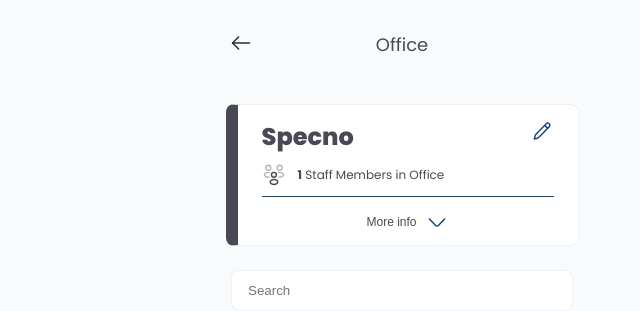
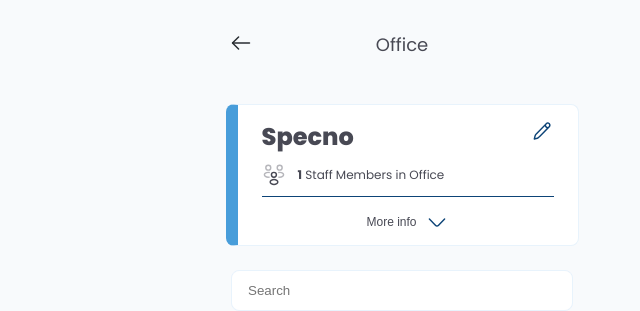
Before and after one commit to RicardoRonan/office-management-app, a Vue app: page /office/1 in a window 1280 px wide. Shown: the top 311 px of the page, without its empty margins (238-878 px from the left). Built offline with nearby package versions, Linux system fonts and the light colour scheme; data requests are answered from the project's data file.

Commit message:
add db.json file , hooked all crud to save and load from json files

```diff
--- /dev/null
+++ b/db.json
@@ -0,0 +1,111 @@
+{
+  "offices": [
+    {
+      "id": 1,
+      "OfficeName": "Specno",
+      "PhysicalAddress": "test place",
+      "EmailAddress": "info@specno.com",
+      "PhoneNumber": "082 364 9864",
+      "MaximumCapacity": "25",
+      "OfficeColor": "#489dda"
+    },
+    {
+      "id": 2,
+      "OfficeName": "Company Name",
+      "PhysicalAddress": "test place 2",
+      "EmailAddress": "info@companyname",
+      "PhoneNumber": "0745162365",
+      "MaximumCapacity": "25",
+      "OfficeColor": ""
+    },
+    {
+      "id": 3,
+      "OfficeName": "etrte",
+      "PhysicalAddress": "wrthy",
+      "EmailAddress": "email@gasfdg",
+      "PhoneNumber": "svsdsvdsv",
+      "MaximumCapacity": 25,
+      "OfficeColor": "#ffbe0b"
+    },
+    {
+      "OfficeName": "cdcsc",
+      "PhysicalAddress": "sdcsc",
+      "EmailAddress": "sdcsd@fvdv",
+      "PhoneNumber": "cdfvd",
+      "MaximumCapacity": 25,
+      "OfficeColor": "#fb5607",
+      "id": 4
+    }
+  ],
+  "workers": [
+    {
+      "id": 1,
+      "officeId": 1,
+      "FirstName": "Ricardo",
+      "LastName": "Moses",
+      "Avatar": ""
+    },
+    {
+      "id": 2,
+      "officeId": 2,
+      "FirstName": "Joshua",
+      "LastName": "Huckleberry",
+      "Avatar": ""
+    },
+    {
+      "id": 3,
+      "officeId": 2,
+      "FirstName": "John",
+      "LastName": "Doughnuts",
+      "Avatar": ""
+    },
+    {
+      "officeId": "4",
+      "FirstName": "csdcs",
+      "LastName": "csdcsc",
+      "Avatar": "/img/astronaut-peace-emote.4653552f.svg",
+      "id": 10
+    },
+    {
+      "isTrusted": true,
+      "_vts": 1739018175393,
+      "id": 19
+    },
+    {
+      "isTrusted": true,
+      "_vts": 1739018176070,
+      "id": 20
+    },
+    {
+      "isTrusted": true,
+      "_vts": 1739018177778,
+      "id": 21
+    },
+    {
+      "isTrusted": true,
+      "_vts": 1739018179178,
+      "id": 22
+    },
+    {
+      "isTrusted": true,
+      "_vts": 1739018639849,
+      "id": 23
+    },
+    {
+      "workerId": 1739020806834,
+      "officeId": 4,
+      "FirstName": "vdfvvd",
+      "LastName": "vvdvdvd",
+      "Avatar": "/img/astronaut-balloons.53352480.svg",
+      "id": 24
+    },
+    {
+      "workerId": 25,
+      "officeId": 4,
+      "FirstName": "t4ytryuk",
+      "LastName": "erhtjyt",
+      "Avatar": "/img/astronaut-balloons.53352480.svg",
+      "id": 25
+    }
+  ]
+}
--- a/src/App.vue
+++ b/src/App.vue
@@ -131,6 +131,7 @@
 }
 #app{
   padding:1rem;
+  height: 100vh;
 }
 .icon{
   width:1.5rem;
--- a/src/components/OfficeForm.vue
+++ b/src/components/OfficeForm.vue
@@ -55,7 +55,7 @@
           :key="color.hex"
           :style="{ backgroundColor: color.hex }"
           :class="{ selected: office.OfficeColor === color.hex }"
-          @click="selectColor(color)"
+          @click="selectColor(color.hex)"
           class="color-option"
         ></div>
       </div>
@@ -76,7 +76,7 @@
 </template>
 
 <script>
-import { useOfficeStore } from "../store"; // Adjust the path to your store
+import { useOfficeStore } from "../store";
 
 export default {
   props: {
@@ -97,12 +97,14 @@
             MaximumCapacity: "",
             OfficeColor: "", // Default color
           },
-      availableColors: useOfficeStore().getAvailableColors,
     };
   },
   computed: {
     isEdit() {
       return !!this.$route.params.id;
+    },
+    availableColors() {
+      return useOfficeStore().getAvailableColors;
     },
   },
   methods: {
@@ -145,6 +147,11 @@
     selectColor(color) {
       this.office.OfficeColor = color;
     },
+    created() {
+    if (this.id) {
+      this.office = this.getOfficeById(this.id);
+    }
+  },
   },
 };
 </script>
--- a/src/components/WorkerForm.vue
+++ b/src/components/WorkerForm.vue
@@ -1,24 +1,13 @@
 <template>
-  <div>
   <BaseModal v-if="show" :show="show" @close="$emit('close')">
     <div>
       <div class="modal-header">
-          <button
-            v-if="currentStep === 2"
-            @click="goBack()"
-            class="back-button"
-          >
-            <img
-              src="../assets/arrow-left.svg"
-              alt="back-button"
-              class="icon"
-            />
+        <button v-if="currentStep === 2" @click="goBack" class="back-button">
+          <img src="../assets/arrow-left.svg" alt="back-button" class="icon" />
         </button>
-          <div class="worker-heading-div">
         <h3 class="heading" :class="{ 'edit-mode': isEdit }">
           {{ isEdit ? "Edit" : "New" }} Staff Member
         </h3>
-          </div>
         <button class="close-btn" @click="$emit('close')">
           <img
             src="../assets/close-circle.svg"
@@ -27,24 +16,26 @@
           />
         </button>
       </div>
+
       <form @submit.prevent="submitForm">
         <div v-if="currentStep === 1">
-            <div class="input-div" id="worker-form-input-div">
+          <div class="input-div">
             <input
+              v-model="worker.FirstName"
               class="input"
               type="text"
-                v-model="worker.FirstName"
               placeholder="First Name"
               required
             />
             <input
+              v-model="worker.LastName"
               class="input"
               type="text"
-                v-model="worker.LastName"
               placeholder="Last Name"
               required
             />
           </div>
+
           <div class="step-indicator">
             <div
               class="dot"
@@ -57,23 +48,16 @@
               @click="setStep(2)"
             ></div>
           </div>
-            <div class="buttons-div">
           <button class="primary-button" @click="nextStep">Next</button>
         </div>
-          </div>
+
         <div v-if="currentStep === 2">
-            <div class="modal-header">
-              <label class="sub-heading" id="choose-avatar" for="avatar"
-                >Avatar</label
-              >
-            </div>
-
+          <label class="sub-heading" for="avatar">Avatar</label>
           <div id="avatar-div">
             <img
               v-for="avatar in availableAvatars"
               :key="avatar"
               :src="avatar"
-                :value="avatar"
               :class="{ selected: worker.Avatar === avatar }"
               @click="selectAvatar(avatar)"
               class="avatar-option"
@@ -91,16 +75,13 @@
               @click="setStep(2)"
             ></div>
           </div>
-            <div class="buttons-div">
           <button class="primary-button" type="submit">
-                {{ isEdit ? "UPDATE STAFF MEMBER" : "ADD STAFF MEMBER" }}
+            {{ isEdit ? "Update Staff Member" : "Add Staff Member" }}
           </button>
-            </div>
         </div>
       </form>
     </div>
   </BaseModal>
-  </div>
 </template>
 
 <script>
@@ -108,144 +89,99 @@
 import BaseModal from "@/components/BaseModal.vue";
 
 export default {
-  components: {
-    BaseModal,
+  components: { BaseModal },
+  props: {
+    workerId: { type: [String, Number], default: null },
+    show: { type: Boolean, required: true },
+    officeId: { type: [String, Number], required: true },
   },
-
-  props: {
-    officeId: {
-      type: [String, Number],
-      required: true,
-    },
-    workerId: {
-      type: [String, Number],
-      default: null,
-    },
-    show: {
-      type: Boolean,
-      required: true,
-    },
-  },
-
   data() {
     return {
       currentStep: 1,
       worker: this.initializeWorker(),
-      isNewWorker: false,
+      officeStore: useOfficeStore(),
     };
-  },
-  created() {
-    if (this.workerId) {
-      this.worker = this.getWorkerById(this.workerId);
-      this.isNewWorker = false;
-    } else {
-      this.worker = this.initializeWorker();
-      this.isNewWorker = true;
-    }
   },
   computed: {
     isEdit() {
       return !!this.workerId;
     },
     availableAvatars() {
-      const officeStore = useOfficeStore();
-      return officeStore.availableAvatars;
+      return this.officeStore.availableAvatars;
+    },
+    offices() {
+      return this.officeStore.offices;
     },
   },
-
+  created() {
+    this.loadWorker();
+  },
   methods: {
-    goBack() {
-      if (this.currentStep > 1) this.currentStep--;
-    },
-    setStep(step) {
-      this.currentStep = step;
-    },
-    getWorkerById(workerId) {
-      const officeStore = useOfficeStore();
-      const worker = officeStore.getWorkers.find(
-        (worker) => worker.workerId === parseInt(workerId, 10)
-      );
-      return worker ? { ...worker } : this.initializeWorker();
+    loadWorker() {
+      if (this.isEdit) {
+        const existingWorker = this.officeStore.getWorkerById(this.workerId);
+        if (existingWorker) {
+          this.worker = JSON.parse(JSON.stringify(existingWorker));
+        } else {
+          this.worker = this.initializeWorker();
+        }
+      } else {
+        this.worker = this.initializeWorker();
+      }
     },
 
     initializeWorker() {
       return {
         workerId: "",
-        officeId: this.officeId,
+        officeId: parseInt(this.officeId),
         FirstName: "",
         LastName: "",
         Avatar: "",
       };
     },
-
+    setStep(step) {
+      this.currentStep = step;
+    },
     nextStep() {
       if (this.currentStep < 2) this.currentStep++;
     },
-
-    prevStep() {
+    goBack() {
       if (this.currentStep > 1) this.currentStep--;
     },
-
-    getMaxWorkerId() {
-      const officeStore = useOfficeStore();
-      const workers = officeStore.getWorkers;
-      return workers.length
-        ? Math.max(...workers.map((worker) => worker.workerId))
-        : 0;
-    },
-
-    submitForm() {
-      const officeStore = useOfficeStore();
-
-      if (this.isEdit) {
-        const updatedWorker = {
-          ...this.worker,
-          workerId: parseInt(this.workerId, 10),
-        };
-        officeStore.editWorker(updatedWorker);
-      } else {
-        const maxWorkerId = this.getMaxWorkerId();
-        this.worker.workerId = maxWorkerId + 1;
-        this.worker.officeId = Number(this.officeId);
-        officeStore.addWorker(this.worker);
-      }
-
-      this.$emit("close");
-      this.$emit(this.isEdit ? "edit-worker" : "add-worker", this.worker);
-      this.$router.push(`/`);
-    },
-
     selectAvatar(avatar) {
       this.worker.Avatar = avatar;
     },
-  },
-
-  watch: {
-    workerId: {
-      immediate: true,
-      handler(newWorkerId) {
-        if (newWorkerId) {
-          this.worker = Object.assign({}, this.getWorkerById(newWorkerId));
-          this.isNewWorker = false;
+    submitForm() {
+      if (this.isEdit) {
+        this.officeStore.editWorker({
+          ...this.worker,
+          workerId: this.workerId,
+        });
       } else {
-          this.worker = this.initializeWorker();
-          this.isNewWorker = true;
+        this.officeStore.addWorker({
+          ...this.worker,
+          workerId: Date.now(),
+          officeId: parseInt(this.worker.officeId, 10),
+        });
       }
+      this.$emit("close");
     },
   },
-    show: {
-      immediate: true,
-      handler(newShow) {
-        if (!newShow && this.isNewWorker) {
+  watch: {
+    workerId(newVal) {
+      if (newVal) this.loadWorker();
+    },
+    show(newShow) {
+      if (newShow) {
+        this.loadWorker(); // Reload worker data when modal is opened
+      } else {
         this.worker = this.initializeWorker();
         this.currentStep = 1;
       }
     },
   },
-  },
 };
 </script>
-
 <style scoped>
 .step-indicator {
   display: flex;
--- a/src/store/index.js
+++ b/src/store/index.js
@@ -1,4 +1,5 @@
 import { defineStore } from "pinia";
+import axios from "axios";
 import astronautPeace from "@/assets/staff-avatar/astronaut-peace-emote.svg";
 import astronautSuper from "@/assets/staff-avatar/astronaut-super.svg";
 import astronautRocket from "@/assets/staff-avatar/astronaut-sitting-on-rocket.svg";
@@ -9,50 +10,8 @@
 
 export const useOfficeStore = defineStore("officeStore", {
   state: () => ({
-    offices: [
-      {
-        id: 1,
-        OfficeName: "Specno",
-        PhysicalAddress: "test place",
-        EmailAddress: "info@specno.com",
-        PhoneNumber: "082 364 9864",
-        MaximumCapacity: "25",
-        OfficeColor: "",
-      },
-      {
-        id: 2,
-        OfficeName: "Company Name",
-        PhysicalAddress: "test place 2",
-        EmailAddress: "info@companyname",
-        PhoneNumber: "0745162365",
-        MaximumCapacity: "25",
-        OfficeColor: "",
-      },
-    ],
-    workers: [
-      {
-        workerId: 1,
-        officeId: 1,
-        FirstName: "Ricardo",
-        LastName: "Moses",
-        Avatar: "",
-      },
-      {
-        workerId: 2,
-        officeId: 2,
-        FirstName: "Joshua",
-        LastName: "Huckleberry",
-        Avatar: "",
-      },
-      {
-        workerId: 3,
-        officeId: 2,
-        FirstName: "John",
-        LastName: "Doughnuts",
-        Avatar: "",
-      },
-    ],
-
+    offices: [],
+    workers: [],
     availableColors: [
       { name: "Sunglow", hex: "#ffbe0b" },
       { name: "Coral Orange", hex: "#ff9b71" },
@@ -89,110 +48,87 @@
         };
       });
     },
-    getWorkers: (state) => {
-      return state.workers
+    getWorkers: (state) => state.workers,
+    getWorkerById: (state) => (workerId) => {
+      return state.workers.find((worker) => worker.id === parseInt(workerId));
     },
-    getAvailableColors: (state) => state.availableColors, // Getter for colors
+    getAvailableColors: (state) => state.availableColors,
   },
 
   actions: {
-    //#region ADD OFFICE
-    addOffice(office) {
-      const newId = this.offices.length
-        ? Math.max(...this.offices.map((o) => o.id)) + 1
-        : 1;
-      office.id = newId;
+    async loadState() {
+      try {
+        const [officesRes, workersRes] = await Promise.all([
+          axios.get("http://localhost:5000/offices"),
+          axios.get("http://localhost:5000/workers"),
+        ]);
 
-      if (!office.OfficeColor || !this.availableColors.some((c) => c.hex === office.OfficeColor)) {
-        const randomColor = this.getRandomColor();
-        office.OfficeColor = randomColor;
+        this.offices = officesRes.data;
+        this.workers = workersRes.data;
+      } catch (error) {
+        console.error("Error loading state from db.json:", error);
       }
-
-      this.offices.push(office);
-      this.saveState();
     },
 
-    //#endregion
-    getRandomColor() {
-      const randomIndex = Math.floor(Math.random() * this.availableColors.length);
-      return this.availableColors[randomIndex].hex;
+    async saveState() {
+      console.warn("saveState() is now managed by API calls, no localStorage usage.");
     },
-    //#region EDIT OFFICE
-    editOffice(updatedOffice) {
-      const index = this.offices.findIndex(
-        (office) => office.id === updatedOffice.id
-      );
-      if (index !== -1) {
-        if (
-          !updatedOffice.OfficeColor ||
-          !this.availableColors.some((c) => c.hex === updatedOffice.OfficeColor)
-        ) {
-          updatedOffice.OfficeColor = this.getRandomColor();
-        }
 
-        this.offices.splice(index, 1, updatedOffice);
-        this.saveState();
+    async addOffice(office) {
+      try {
+        const response = await axios.post("http://localhost:5000/offices", office);
+        this.offices.push(response.data);
+      } catch (error) {
+        console.error("Error adding office:", error);
       }
     },
-    //#endregion
 
-    //#region DELETE OFFICE
-    deleteOffice(officeId) {
-      this.offices = this.offices.filter((office) => office.id !== officeId);
-      this.saveState();
-    },
-    //#endregion
-
-    //#region ADD WORKER
-    addWorker(worker) {
-      if (!worker.Avatar) {
-        worker.Avatar = this.availableAvatars[0];
-      }
-      this.workers.push(worker);
-      this.saveState();
-    },
-    //#endregion
-
-    //#region EDIT WORKER
-    editWorker(updatedWorker) {
-      const index = this.workers.findIndex(
-        (worker) => worker.workerId === updatedWorker.workerId
-      );
-      if (index !== -1) {
-        if (!updatedWorker.Avatar) {
-          updatedWorker.Avatar = this.availableAvatars[0];
-        }
-        this.workers.splice(index, 1, updatedWorker);
-        this.saveState();
+    async editOffice(updatedOffice) {
+      try {
+        await axios.put(`http://localhost:5000/offices/${updatedOffice.id}`, updatedOffice);
+        const index = this.offices.findIndex((office) => office.id === updatedOffice.id);
+        if (index !== -1) this.offices.splice(index, 1, updatedOffice);
+      } catch (error) {
+        console.error("Error updating office:", error);
       }
     },
-    //#endregion
 
-    //#region DElETE WORKER
-    deleteWorker(workerId) {
-      const index = this.workers.findIndex(
-        (worker) => worker.workerId === workerId
-      );
-      if (index !== -1) {
-        this.workers.splice(index, 1);
-
-        this.saveState();
+    async deleteOffice(officeId) {
+      try {
+        await axios.delete(`http://localhost:5000/offices/${officeId}`);
+        this.offices = this.offices.filter((office) => office.id !== officeId);
+      } catch (error) {
+        console.error("Error deleting office:", error);
       }
     },
-    //#endregion
 
-    // Save state to localStorage
-    saveState() {
-      localStorage.setItem("offices", JSON.stringify(this.offices));
-      localStorage.setItem("workers", JSON.stringify(this.workers));
+    async addWorker(worker) {
+      try {
+        const response = await axios.post("http://localhost:5000/workers", worker);
+        this.workers.push(response.data);
+      } catch (error) {
+        console.error("Error adding worker:", error);
+      }
     },
 
-    // Load state from localStorage
-    loadState() {
-      const offices = JSON.parse(localStorage.getItem("offices")) || [];
-      const workers = JSON.parse(localStorage.getItem("workers")) || [];
-      this.offices = offices;
-      this.workers = workers;
+    async editWorker(updatedWorker) {
+      try {
+        await axios.put(`http://localhost:5000/workers/${updatedWorker.id}`, updatedWorker);
+        const index = this.workers.findIndex((worker) => worker.id === updatedWorker.id);
+        if (index !== -1) this.workers.splice(index, 1, updatedWorker);
+      } catch (error) {
+        console.error("Error updating worker:", error);
+      }
     },
-  },
+
+    async deleteWorker(workerId) {
+      try {
+        await axios.delete(`http://localhost:5000/workers/${workerId}`);
+        this.workers = this.workers.filter((worker) => worker.id !== workerId);
+      } catch (error) {
+        console.error("Error deleting worker:", error);
+      }
+    }
+
+  }
 });
--- a/src/views/OfficeView.vue
+++ b/src/views/OfficeView.vue
@@ -32,9 +32,9 @@
         <h4 id="staff-members-count">{{ office.workers.length }}</h4>
       </div>
       <ul>
-        <div
+        <li
           v-for="worker in filteredWorkers"
-          :key="worker.workerId"
+          :key="worker.id"
           class="worker-div"
         >
           <div class="worker-details">
@@ -42,13 +42,13 @@
               <div class="buttons-div">
                 <button
                   class="primary-button"
-                  @click="openWorkerEditModal(worker.workerId)"
+                  @click="openWorkerEditModal(worker.id)"
                 >
                   EDIT STAFF MEMBER
                 </button>
                 <button
                   class="secondary-button"
-                  @click="deleteWorker(worker.workerId)"
+                  @click="deleteWorker(worker.id)"
                 >
                   DELETE STAFF MEMBER
                 </button>
@@ -67,9 +67,10 @@
               alt="3-dot-menu"
             />
           </div>
-        </div>
+        </li>
       </ul>
       <WorkerForm
+       :worker="selectedWorker"
         :officeId="officeId"
         :workerId="workerId"
         @edit-worker="editWorker"
@@ -84,7 +85,6 @@
           class="add-button"
         />
       </button>
-
     </div>
 
     <p v-else>Loading...</p>
@@ -96,6 +96,7 @@
 import BaseModal from "@/components/BaseModal.vue";
 import OfficeCard from "@/components/OfficeCard.vue";
 import WorkerForm from "@/components/WorkerForm.vue";
+// import { mapActions } from "pinia";
 
 export default {
   components: {
@@ -105,78 +106,76 @@
   },
   data() {
     return {
+      officeStore: useOfficeStore(),
       searchQuery: "",
-      office: null,
       showFirstModal: false,
       showSecondModal: false,
-      workerId: this.workerId,
+      workerId: null,
     };
   },
   computed: {
     officeId() {
       return this.$route.params.id;
     },
+    office() {
+      return this.officeStore.getOffices.find(
+        (o) => o.id === parseInt(this.officeId)
+      );
+    },
     filteredWorkers() {
+      if (!this.office || !this.office.workers) return [];
+      console.log("Workers in Office:", this.office.workers); // Debugging
       const query = this.searchQuery.toLowerCase();
       return this.office.workers.filter((worker) => {
         const fullName = `${worker.FirstName} ${worker.LastName}`.toLowerCase();
         return fullName.includes(query);
       });
     },
+    selectedWorker() {
+      if (!this.workerId) return null;
+      return this.office?.workers.find((worker) => worker.id === this.workerId);
+    },
   },
   methods: {
+    async loadState() {
+      await this.officeStore.loadState();
+    },
+
     goBack() {
       this.$router.go(-1);
     },
-
-    fetchOffice() {
-      const officeStore = useOfficeStore();
-
-      const officeData = officeStore.getOffices.find(
-        (o) => o.id === parseInt(this.officeId)
-      );
-
-      if (officeData) {
-        this.office = { ...officeData };
-        this.office.workers = officeStore.getWorkers.filter(
-          (worker) => worker.officeId === this.office.id
-        );
-      } else {
-        this.office = null;
-      }
+    openWorkerEditModal(workerId) {
+      this.workerId = workerId;
+      this.showSecondModal = true;
     },
     addWorker() {
       this.workerId = null;
       this.showSecondModal = true;
     },
+
     editWorker(worker) {
-      const officeStore = useOfficeStore();
-      officeStore.editWorker(worker);
-      this.fetchOffice();
+      this.officeStore.editWorker(worker);
+      this.workerId = null;
     },
     deleteWorker(workerId) {
       if (confirm("Are you sure you want to delete this worker?")) {
-        const officeStore = useOfficeStore();
-        officeStore.deleteWorker(workerId);
-        this.fetchOffice();
+        this.officeStore.deleteWorker(workerId);
       }
-    },
-    openWorkerEditModal(workerId) {
-      this.workerId = workerId;
-      this.showSecondModal = true;
     },
   },
   watch: {
-    "$route.params.id": "fetchOffice",
+    "$route.params.id"() {
+      this.loadState();
+    },
   },
-  created() {
-    this.fetchOffice();
+  async mounted() {
+    await this.loadState();
   },
 };
 </script>
 <style scoped>
-#office{
-  display:flex;
+#office {
+  display: flex;
   flex-direction: column;
   align-items: center;
   justify-content: center;
@@ -186,13 +185,7 @@
   flex-direction: column;
   gap: 1rem;
 }
-.input-icon {
-  position: absolute;
-  right: 1rem;
-  width: 1rem;
-  height: 1rem;
-  pointer-events: none;
-}
+
 #search-staff-member-div {
   display: flex;
   justify-content: center;
@@ -205,9 +198,9 @@
   border: none;
   border-radius: 0.5rem;
 }
-.search-staff-member::placeholder{
-  font-size:0.75rem;
-  line-height:1.375rem ;
+.search-staff-member::placeholder {
+  font-size: 0.75rem;
+  line-height: 1.375rem;
   font-weight: 400;
   letter-spacing: 0%;
 }
```
Lines whose indentation alone changed are shown as unchanged.
